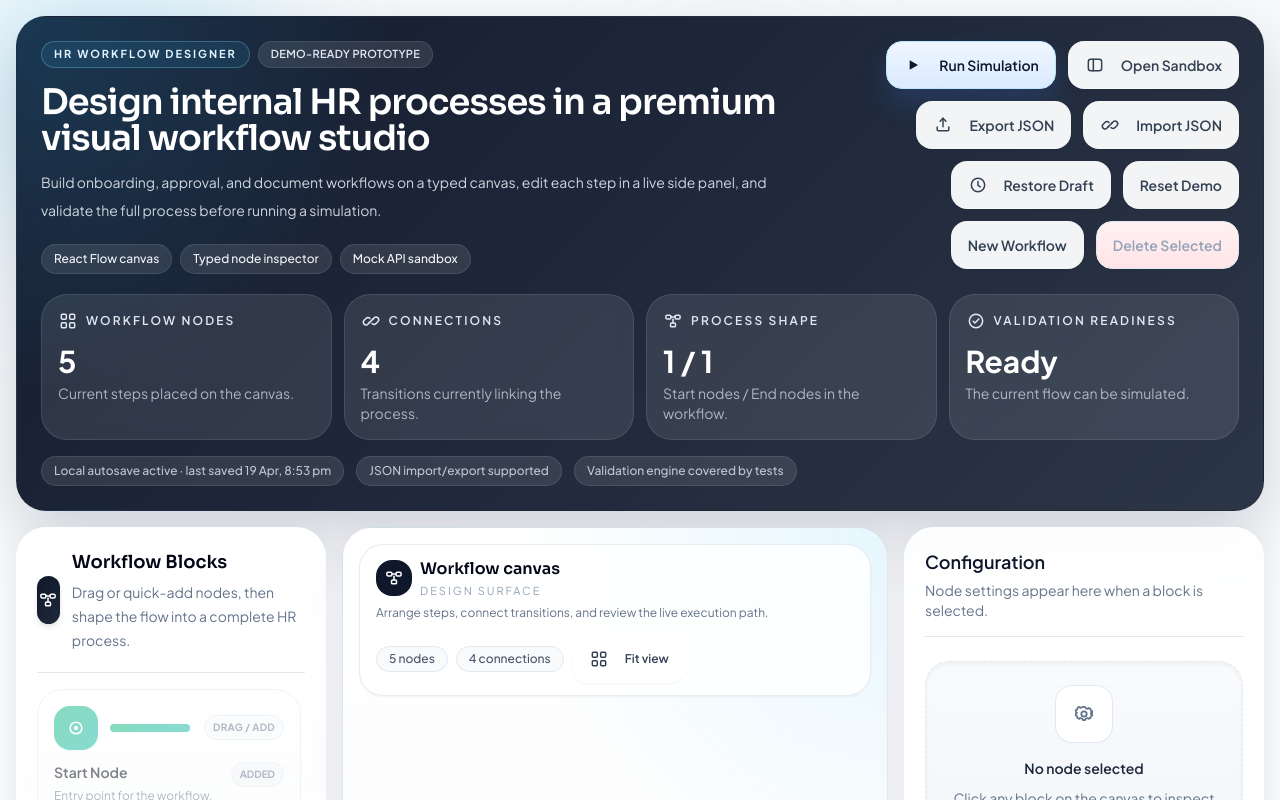
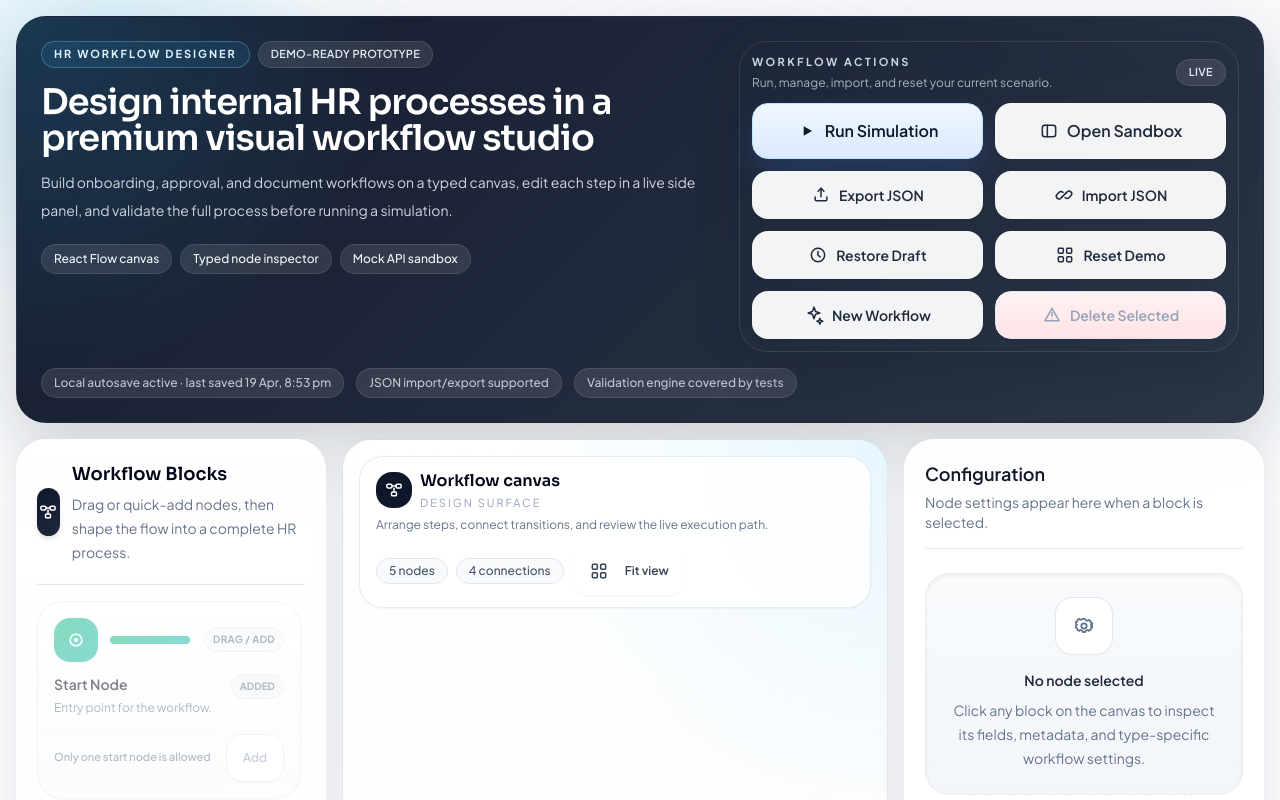
Before and after one commit to Abhishek-dev69/Tredence, a React (Vite) app: page / in a window 1280 px wide. Shown: the top 800 px of the page. Built offline with nearby package versions, Linux system fonts and the light colour scheme.

Commit message:
style: streamline header action panel

```diff
--- a/src/components/layout/AppShell.tsx
+++ b/src/components/layout/AppShell.tsx
@@ -135,38 +135,60 @@ export function AppShell() {
               </div>
             </div>
 
-            <div className="flex flex-wrap gap-3 xl:max-w-[420px] xl:justify-end">
-              <Button variant="secondary" className="bg-white text-slate-900" onClick={() => void runSimulation()}>
-                <span className="mr-2 inline-flex"><Icon name="play" className="h-4 w-4" /></span>
-                Run Simulation
+            <div className="w-full xl:max-w-[500px]">
+              <div className="rounded-[28px] border border-white/10 bg-white/8 p-3 shadow-[0_18px_44px_rgba(15,23,42,0.24)] backdrop-blur-xl">
+                <div className="mb-3 flex items-center justify-between">
+                  <div>
+                    <p className="text-[11px] font-bold uppercase tracking-[0.22em] text-slate-300">Workflow Actions</p>
+                    <p className="mt-1 text-xs text-slate-300/80">Run, manage, import, and reset your current scenario.</p>
+                  </div>
+                  <span className="rounded-full border border-white/10 bg-white/10 px-3 py-1 text-[11px] font-semibold uppercase tracking-wide text-slate-200">
+                    Live
+                  </span>
+                </div>
+
+                <div className="grid gap-3 sm:grid-cols-2">
+                  <Button variant="secondary" size="lg" className="justify-start bg-white text-slate-900" onClick={() => void runSimulation()}>
+                    <Icon name="play" className="h-4 w-4" />
+                    <span>Run Simulation</span>
                   </Button>
-              <Button variant="ghost" onClick={openSandbox}>
-                <span className="mr-2 inline-flex"><Icon name="panel" className="h-4 w-4" /></span>
-                Open Sandbox
+                  <Button variant="ghost" size="lg" className="justify-start border-white/10 bg-white text-slate-800" onClick={openSandbox}>
+                    <Icon name="panel" className="h-4 w-4" />
+                    <span>Open Sandbox</span>
                   </Button>
-              <Button variant="ghost" onClick={handleExport}>
-                <span className="mr-2 inline-flex"><Icon name="export" className="h-4 w-4" /></span>
-                Export JSON
+                </div>
+
+                <div className="mt-3 grid gap-3 sm:grid-cols-2">
+                  <Button variant="ghost" className="justify-start border-white/10 bg-white text-slate-800" onClick={handleExport}>
+                    <Icon name="export" className="h-4 w-4" />
+                    <span>Export JSON</span>
                   </Button>
-              <Button variant="ghost" onClick={handleImportClick}>
-                <span className="mr-2 inline-flex"><Icon name="link" className="h-4 w-4" /></span>
-                Import JSON
+                  <Button variant="ghost" className="justify-start border-white/10 bg-white text-slate-800" onClick={handleImportClick}>
+                    <Icon name="link" className="h-4 w-4" />
+                    <span>Import JSON</span>
                   </Button>
                   {draftAvailable ? (
-                <Button variant="ghost" onClick={handleRestoreDraft}>
-                  <span className="mr-2 inline-flex"><Icon name="clock" className="h-4 w-4" /></span>
-                  Restore Draft
+                    <Button variant="ghost" className="justify-start border-white/10 bg-white text-slate-800" onClick={handleRestoreDraft}>
+                      <Icon name="clock" className="h-4 w-4" />
+                      <span>Restore Draft</span>
                     </Button>
-              ) : null}
-              <Button variant="ghost" onClick={resetToDemo}>
-                Reset Demo
+                  ) : (
+                    <div className="hidden sm:block" />
+                  )}
+                  <Button variant="ghost" className="justify-start border-white/10 bg-white text-slate-800" onClick={resetToDemo}>
+                    <Icon name="grid" className="h-4 w-4" />
+                    <span>Reset Demo</span>
                   </Button>
-              <Button variant="ghost" onClick={clearWorkflow}>
-                New Workflow
+                  <Button variant="ghost" className="justify-start border-white/10 bg-white text-slate-800" onClick={clearWorkflow}>
+                    <Icon name="spark" className="h-4 w-4" />
+                    <span>New Workflow</span>
                   </Button>
-              <Button variant="danger" onClick={deleteSelectedNode} disabled={!selectedNodeId}>
-                Delete Selected
+                  <Button variant="danger" className="justify-start" onClick={deleteSelectedNode} disabled={!selectedNodeId}>
+                    <Icon name="warning" className="h-4 w-4" />
+                    <span>Delete Selected</span>
                   </Button>
+                </div>
+              </div>
             </div>
           </div>
 
@@ -177,45 +199,6 @@ export function AppShell() {
             className="hidden"
             onChange={handleImportFile}
           />
-
-          <div className="mt-5 grid gap-3 md:grid-cols-2 xl:grid-cols-4">
-            <div className="rounded-[26px] border border-white/10 bg-white/10 px-4 py-4 backdrop-blur">
-              <div className="flex items-center gap-2 text-slate-200">
-                <Icon name="grid" className="h-4 w-4" />
-                <p className="text-xs font-semibold uppercase tracking-[0.18em]">Workflow Nodes</p>
-              </div>
-              <p className="mt-3 text-3xl font-bold text-white">{summary.totalNodes}</p>
-              <p className="mt-1 text-sm text-slate-200/70">Current steps placed on the canvas.</p>
-            </div>
-            <div className="rounded-[26px] border border-white/10 bg-white/10 px-4 py-4 backdrop-blur">
-              <div className="flex items-center gap-2 text-slate-200">
-                <Icon name="link" className="h-4 w-4" />
-                <p className="text-xs font-semibold uppercase tracking-[0.18em]">Connections</p>
-              </div>
-              <p className="mt-3 text-3xl font-bold text-white">{summary.totalEdges}</p>
-              <p className="mt-1 text-sm text-slate-200/70">Transitions currently linking the process.</p>
-            </div>
-            <div className="rounded-[26px] border border-white/10 bg-white/10 px-4 py-4 backdrop-blur">
-              <div className="flex items-center gap-2 text-slate-200">
-                <Icon name="flow" className="h-4 w-4" />
-                <p className="text-xs font-semibold uppercase tracking-[0.18em]">Process Shape</p>
-              </div>
-              <p className="mt-3 text-3xl font-bold text-white">
-                {summary.startCount} / {summary.endCount}
-              </p>
-              <p className="mt-1 text-sm text-slate-200/70">Start nodes / End nodes in the workflow.</p>
-            </div>
-            <div className="rounded-[26px] border border-white/10 bg-white/10 px-4 py-4 backdrop-blur">
-              <div className="flex items-center gap-2 text-slate-200">
-                <Icon name={validation.isValid ? 'success' : 'warning'} className="h-4 w-4" />
-                <p className="text-xs font-semibold uppercase tracking-[0.18em]">Validation Readiness</p>
-              </div>
-              <p className="mt-3 text-3xl font-bold text-white">{validation.isValid ? 'Ready' : 'Blocked'}</p>
-              <p className="mt-1 text-sm text-slate-200/70">
-                {validation.isValid ? 'The current flow can be simulated.' : 'Resolve the highlighted issues to continue.'}
-              </p>
-            </div>
-          </div>
 
           <div className="mt-4 flex flex-wrap items-center gap-3 text-xs text-slate-200/80">
             <span className="rounded-full border border-white/10 bg-white/10 px-3 py-1.5 font-medium">
```
Lines whose indentation alone changed are shown as unchanged.
